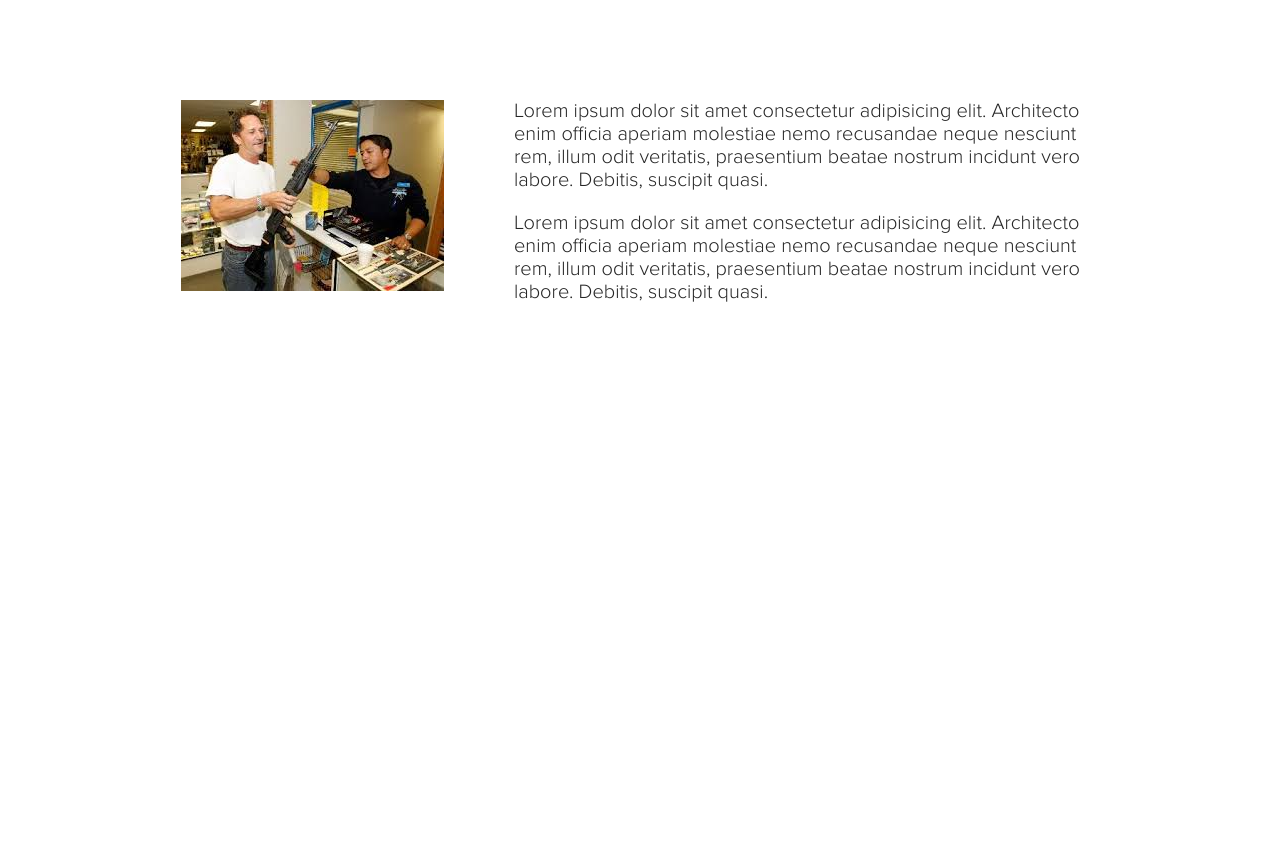
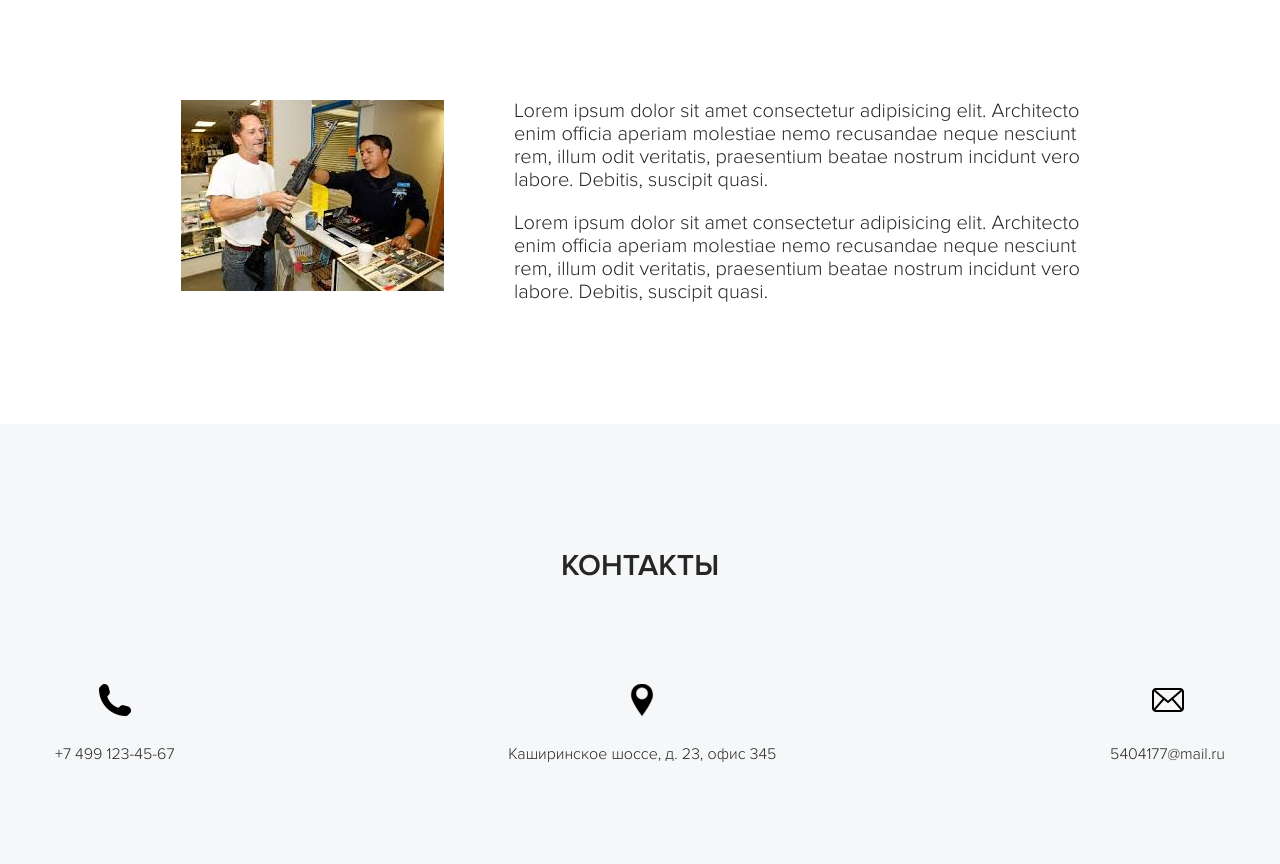
Before and after one commit to AVRaptor/testwork, a plain HTML site: page index.html in a window 1280 px wide. Shown: the part 7043-7907 px from the top of the page. Before the commit the page ends 7467 px from the top, so only its background shows below. Drawn offline with Linux system fonts and the light colour scheme; a script that the page names is missing.

Commit message:
Сверстали блок с контактами + адаптив

```diff
--- a/index.html
+++ b/index.html
@@ -555,6 +555,40 @@
       <!-- /.container -->
     </section>
     <!-- /.section factory -->
+    <section class="section contacts">
+      <div class="container">
+        <h2 class="section-title section__title">
+          Контакты
+        </h2>
+        <div class="contacts-block">
+          <div class="contacts-block__item">
+            <img src="img/contacts/phone.png" alt="" class="contacts__image">
+            <div class="contacts__text">
+              <a href="#" class="contacts__link">+7 499 123-45-67</a>
+            </div>
+            <!-- /.contacts__text -->
+          </div>
+          <!-- /.contacts-block__item -->
+          <div class="contacts-block__item">
+            <img src="img/contacts/map.png" alt="" class="contacts__image">
+            <div class="contacts__text">
+              <address class="contacts__address">Каширинское шоссе, д. 23, офис 345</address>
+            </div>
+            <!-- /.contacts__text -->
+          </div>
+          <!-- /.contacts-block__item -->
+          <div class="contacts-block__item">
+            <img src="img/contacts/message.png" alt="" class="contacts__image">
+            <div class="contacts__text">
+                <a href="#" class="contacts__link">5404177@mail.ru</a>
+            </div>
+            <!-- /.contacts__text -->
+          </div>
+          <!-- /.contacts-block__item -->
+        </div>
+        <!-- /.contacts-block -->
+      </div>
+    </section>
   </main>
 
   <!-- подключение spikmi виджет связи через через соцсети -->
--- /dev/null
+++ b/sass/blocks/_contacts.sass
@@ -0,0 +1,26 @@
+.contacts
+  background-color: #f6f7f8
+  &-block
+    display: flex
+    justify-content: space-between
+    flex-wrap: wrap
+    &__item
+      text-align: center
+  &__image
+    margin-bottom: 25px
+  &__text
+    font-size: 16px
+  &__link
+    text-decoration: none
+    color: $text-color
+  &__address
+    font-style: normal
+@media (max-width: 768px)
+  .contacts
+    &-block
+      &__item
+        width: 100%
+        margin-bottom: 30px
+    &__address
+      max-width: 200px
+      margin: auto
--- a/sass/blocks/_offer.sass
+++ b/sass/blocks/_offer.sass
@@ -70,7 +70,7 @@
       margin-bottom: 20px
     &__policy
       margin-left: 0px
-      margin-bottom: 10px
+      margin-top: 15px
 @media (max-width: 480px)
   .form
     &__row-checkbox
--- a/sass/style.sass
+++ b/sass/style.sass
@@ -16,3 +16,4 @@
 @import 'blocks/steps'
 @import 'blocks/reviews'
 @import 'blocks/factory'
+@import 'blocks/contacts'
```
Also changed, not shown: css/style.css, img/contacts/map.png (added), img/contacts/message.png (added), img/contacts/phone.png (added), 2 other files.
